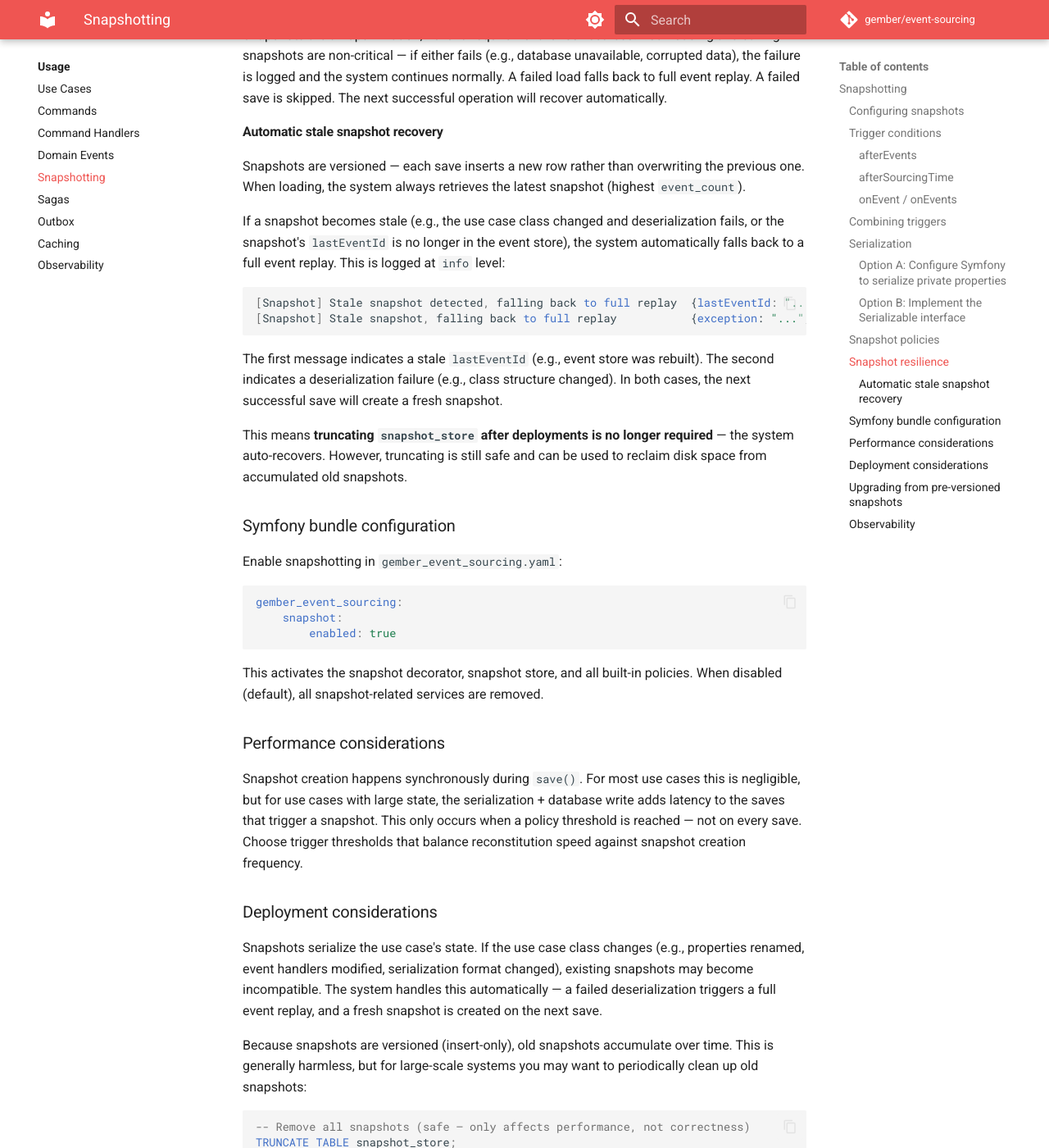
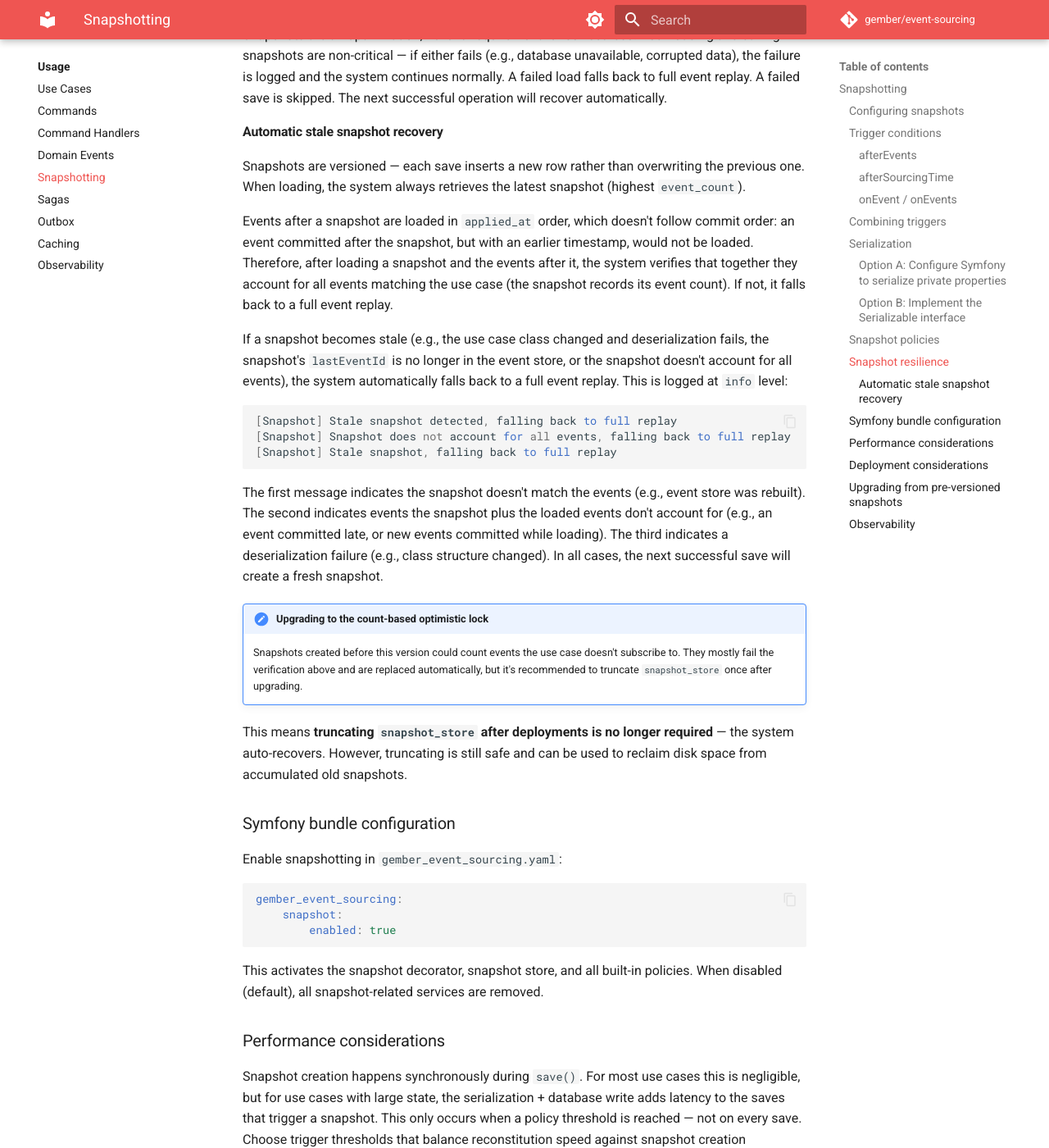
Before and after one commit to GemberPHP/event-sourcing, an MkDocs documentation site: the page built from docs/usage/snapshotting.md, in a window 1280 px wide and 1400 px high, scrolled down 5298 px. Shown: the whole window at 82% size. Built offline with MkDocs 1.6.1 and Material for MkDocs 9.7.7, drawn with Linux system fonts in a browser that asks for light colours; comment, search, counter and statistics services are not loaded; some of the changed text lies outside the part shown.

Commit message:
Document the count-based optimistic lock and snapshot verification

````diff
--- a/docs/usage/snapshotting.md
+++ b/docs/usage/snapshotting.md
@@ -229,14 +229,20 @@ Snapshots are an optimization, never a requirement for correctness. Both loading
 
 Snapshots are versioned — each save inserts a new row rather than overwriting the previous one. When loading, the system always retrieves the latest snapshot (highest `event_count`).
 
-If a snapshot becomes stale (e.g., the use case class changed and deserialization fails, or the snapshot's `lastEventId` is no longer in the event store), the system automatically falls back to a full event replay. This is logged at `info` level:
+Events after a snapshot are loaded in `applied_at` order, which doesn't follow commit order: an event committed after the snapshot, but with an earlier timestamp, would not be loaded. Therefore, after loading a snapshot and the events after it, the system verifies that together they account for all events matching the use case (the snapshot records its event count). If not, it falls back to a full event replay.
+
+If a snapshot becomes stale (e.g., the use case class changed and deserialization fails, the snapshot's `lastEventId` is no longer in the event store, or the snapshot doesn't account for all events), the system automatically falls back to a full event replay. This is logged at `info` level:
 
 ```
-[Snapshot] Stale snapshot detected, falling back to full replay  {lastEventId: "...", domainTags: [...]}
-[Snapshot] Stale snapshot, falling back to full replay           {exception: "...", exceptionClass: "...", domainTags: [...]}
+[Snapshot] Stale snapshot detected, falling back to full replay                          {lastEventId: "...", domainTags: [...]}
+[Snapshot] Snapshot does not account for all events, falling back to full replay         {lastEventId: "...", domainTags: [...]}
+[Snapshot] Stale snapshot, falling back to full replay                                   {exception: "...", exceptionClass: "...", domainTags: [...]}
 ```
 
-The first message indicates a stale `lastEventId` (e.g., event store was rebuilt). The second indicates a deserialization failure (e.g., class structure changed). In both cases, the next successful save will create a fresh snapshot.
+The first message indicates the snapshot doesn't match the events (e.g., event store was rebuilt). The second indicates events the snapshot plus the loaded events don't account for (e.g., an event committed late, or new events committed while loading). The third indicates a deserialization failure (e.g., class structure changed). In all cases, the next successful save will create a fresh snapshot.
+
+!!! note "Upgrading to the count-based optimistic lock"
+    Snapshots created before this version could count events the use case doesn't subscribe to. They mostly fail the verification above and are replaced automatically, but it's recommended to truncate `snapshot_store` once after upgrading.
 
 This means **truncating `snapshot_store` after deployments is no longer required** — the system auto-recovers. However, truncating is still safe and can be used to reclaim disk space from accumulated old snapshots.
 
@@ -316,11 +322,12 @@ When snapshotting is enabled, the `LoggableSnapshotStoreDecorator` provides stru
 When a snapshot is stale and the system falls back to full event replay, the repository decorator logs at `info` level:
 
 ```
-[Snapshot] Stale snapshot detected, falling back to full replay  {lastEventId: "...", domainTags: [...]}
-[Snapshot] Stale snapshot, falling back to full replay           {exception: "...", exceptionClass: "...", domainTags: [...]}
+[Snapshot] Stale snapshot detected, falling back to full replay                   {lastEventId: "...", domainTags: [...]}
+[Snapshot] Snapshot does not account for all events, falling back to full replay  {lastEventId: "...", domainTags: [...]}
+[Snapshot] Stale snapshot, falling back to full replay                            {exception: "...", exceptionClass: "...", domainTags: [...]}
 ```
 
-The first message indicates the snapshot's `lastEventId` was not found in the event store. The second indicates deserialization failed (e.g., use case class structure changed). Both result in a full event replay — no data loss.
+The first two messages indicate the snapshot doesn't match the events in the event store, or doesn't account for all of them. The third indicates deserialization failed (e.g., use case class structure changed). All result in a full event replay — no data loss.
 
 If a snapshot operation fails, the snapshot store decorator logs at `error` level:
 
````
Also changed, not shown: docs/how-it-works.md (+3 -3 lines), docs/library-architecture.md (+3 -3 lines), docs/usage/use-cases.md (+2 -2 lines).
